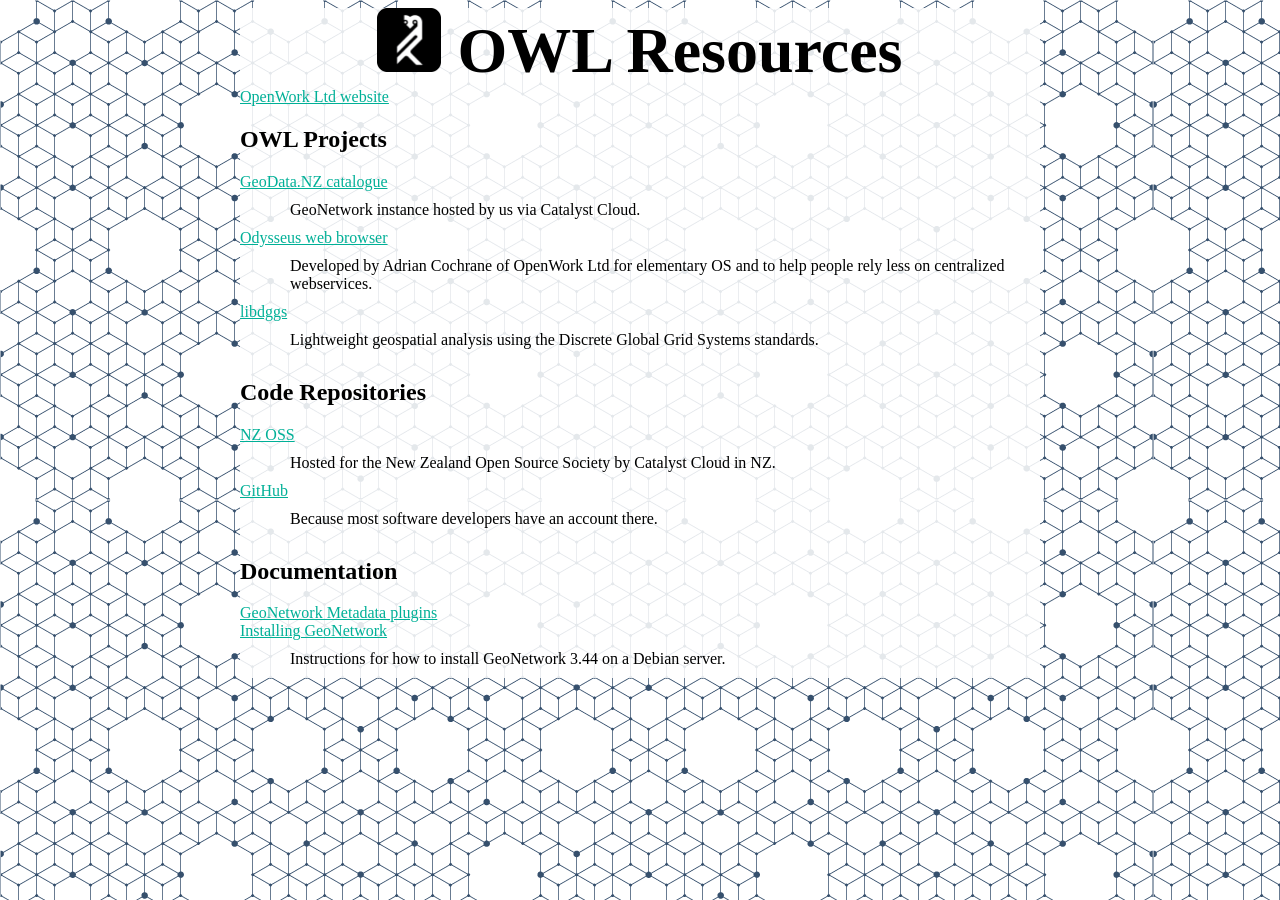
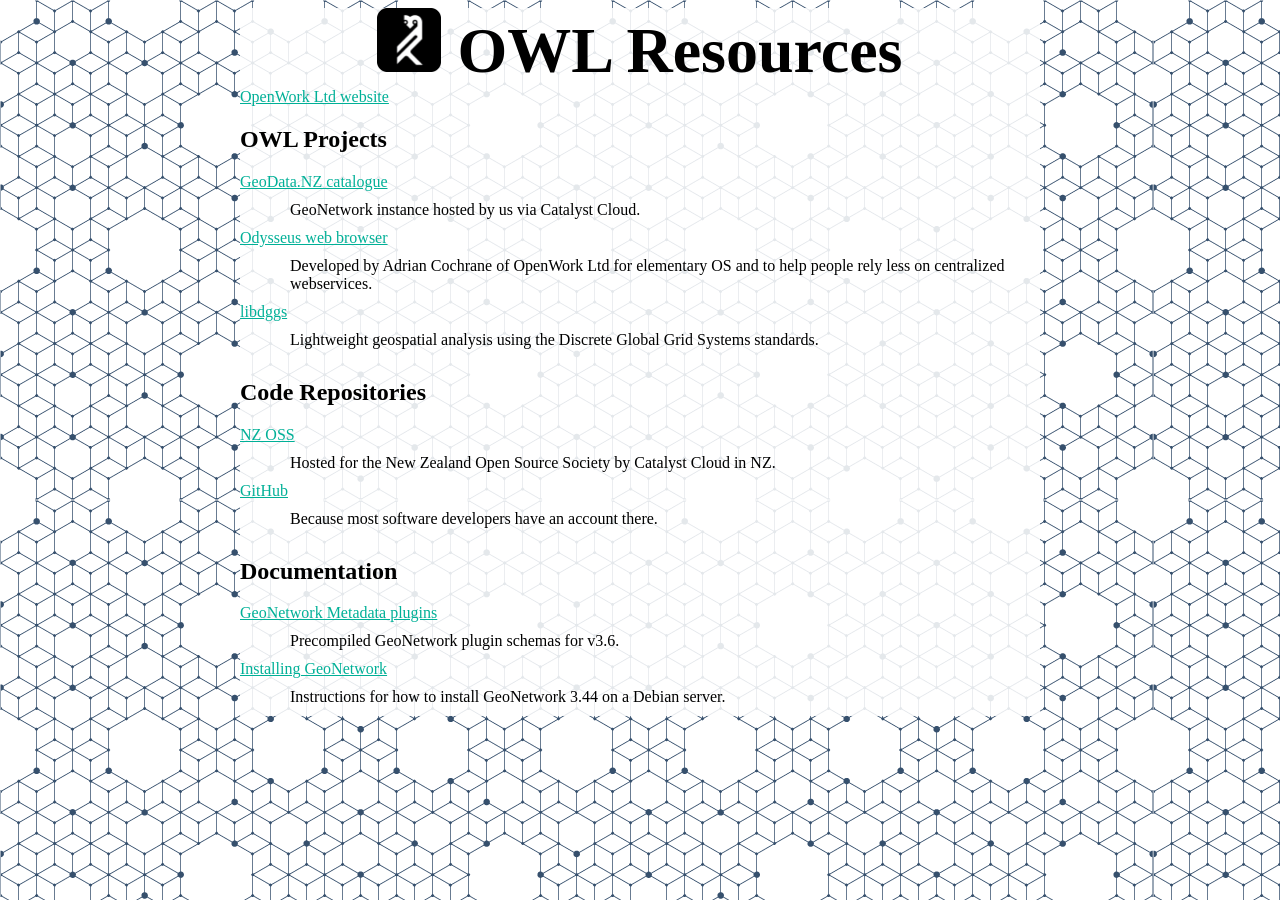
Before and after one commit to OpenWork-NZ/Resources, a Jekyll site: the page built from index.html, in a window 1280 px wide. Built offline with Jekyll 4.4.1, drawn with Linux system fonts in a browser that asks for light colours.

Commit message:
Describe gn-plugins

```diff
--- a/_posts/2019-04-25-gn-plugins.md
+++ b/_posts/2019-04-25-gn-plugins.md
@@ -1,6 +1,7 @@
 ---
 layout: page
 title: GeoNetwork Metadata plugins
+description: Precompiled GeoNetwork plugin schemas for v3.6.
 date: 2019-04-25 08:59:31 1200
 ---
 
```
